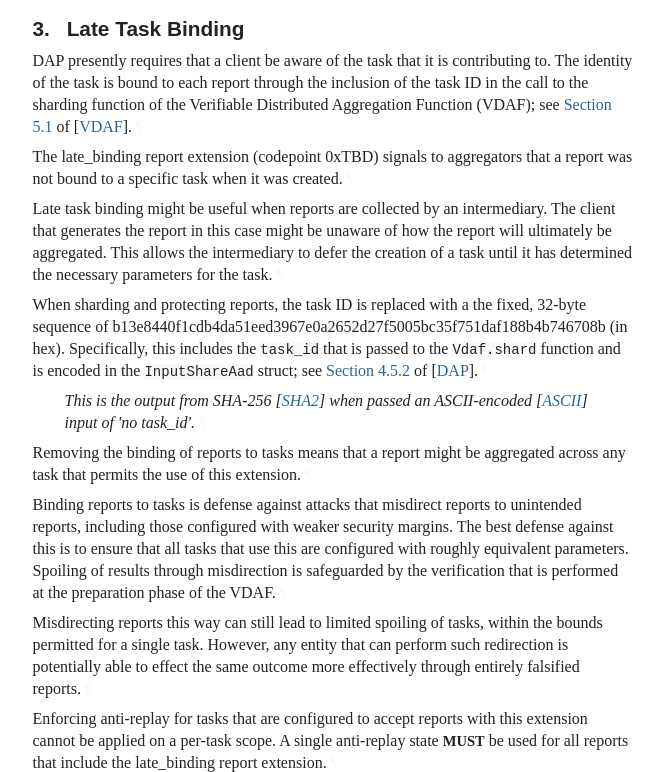
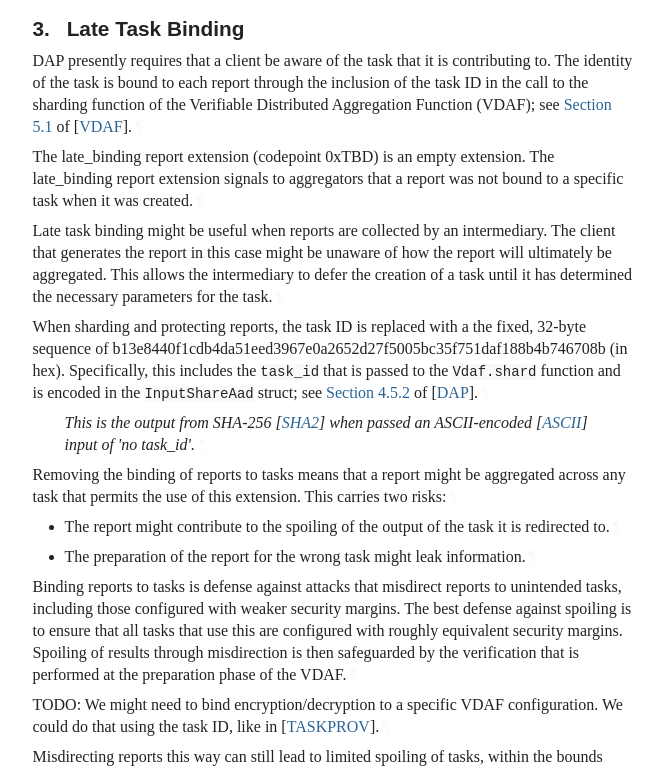
Before and after one commit to martinthomson/dap-dp-ext, a plain HTML site: page draft-thomson-ppm-dap-dp-ext.html in a window 1280 px wide. Shown: the part 2028-2800 px from the top of the page, without its empty margins (92-755 px from the left). Drawn offline with Linux system fonts and the light colour scheme; a web font is replaced by a local one.

Commit message:
Script updating gh-pages from c7bb5ac. [ci skip]

```diff
--- a/draft-thomson-ppm-dap-dp-ext.html
+++ b/draft-thomson-ppm-dap-dp-ext.html
@@ -1060,7 +1060,7 @@ svg :is([fill="white"], [fill^="#fff"]) {
 </tr></thead>
 <tfoot><tr>
 <td class="left">Thomson</td>
-<td class="center">Expires 5 January 2026</td>
+<td class="center">Expires 11 January 2026</td>
 <td class="right">[Page]</td>
 </tr></tfoot>
 </table>
@@ -1073,12 +1073,12 @@ svg :is([fill="white"], [fill^="#fff"]) {
 <dd class="internet-draft">draft-thomson-ppm-dap-dp-ext-latest</dd>
 <dt class="label-published">Published:</dt>
 <dd class="published">
-<time datetime="2025-07-04" class="published">4 July 2025</time>
+<time datetime="2025-07-10" class="published">10 July 2025</time>
     </dd>
 <dt class="label-intended-status">Intended Status:</dt>
 <dd class="intended-status">Standards Track</dd>
 <dt class="label-expires">Expires:</dt>
-<dd class="expires"><time datetime="2026-01-05">5 January 2026</time></dd>
+<dd class="expires"><time datetime="2026-01-11">11 January 2026</time></dd>
 <dt class="label-authors">Author:</dt>
 <dd class="authors">
 <div class="author">
@@ -1139,7 +1139,7 @@ are maintained.<a href="#section-abstract-1" class="pilcrow">¶</a></p>
         time. It is inappropriate to use Internet-Drafts as reference
         material or to cite them other than as "work in progress."<a href="#section-boilerplate.1-3" class="pilcrow">¶</a></p>
 <p id="section-boilerplate.1-4">
-        This Internet-Draft will expire on 5 January 2026.<a href="#section-boilerplate.1-4" class="pilcrow">¶</a></p>
+        This Internet-Draft will expire on 11 January 2026.<a href="#section-boilerplate.1-4" class="pilcrow">¶</a></p>
 </section>
 </div>
 <div id="copyright">
@@ -1335,7 +1335,9 @@ of the Verifiable Distributed Aggregation Function (VDAF);
 see <span><a href="https://datatracker.ietf.org/doc/html/draft-irtf-cfrg-vdaf-15#section-5.1" class="relref">Section 5.1</a> of [<a href="#VDAF" class="cite xref">VDAF</a>]</span>.<a href="#section-3-1" class="pilcrow">¶</a></p>
 <p id="section-3-2">The late_binding report extension
 (codepoint 0xTBD)
-signals to aggregators that a report was not bound to a specific task
+is an empty extension.
+The late_binding report extension signals to aggregators
+that a report was not bound to a specific task
 when it was created.<a href="#section-3-2" class="pilcrow">¶</a></p>
 <p id="section-3-3">Late task binding might be useful
 when reports are collected by an intermediary.
@@ -1359,32 +1361,49 @@ when passed an ASCII-encoded <span>[<a href="#ASCII" class="cite xref">ASCII</a>
 </aside>
 <p id="section-3-6">Removing the binding of reports to tasks
 means that a report might be aggregated across any task
-that permits the use of this extension.<a href="#section-3-6" class="pilcrow">¶</a></p>
-<p id="section-3-7">Binding reports to tasks is defense against attacks
-that misdirect reports to unintended reports,
+that permits the use of this extension.
+This carries two risks:<a href="#section-3-6" class="pilcrow">¶</a></p>
+<ul class="normal">
+<li class="normal" id="section-3-7.1">
+          <p id="section-3-7.1.1">The report might contribute to
+the spoiling of the output of the task
+it is redirected to.<a href="#section-3-7.1.1" class="pilcrow">¶</a></p>
+</li>
+        <li class="normal" id="section-3-7.2">
+          <p id="section-3-7.2.1">The preparation of the report for the wrong task
+might leak information.<a href="#section-3-7.2.1" class="pilcrow">¶</a></p>
+</li>
+      </ul>
+<p id="section-3-8">Binding reports to tasks is defense against attacks
+that misdirect reports to unintended tasks,
 including those configured with weaker security margins.
-The best defense against this is to ensure
-that all tasks that use this are configured with roughly equivalent parameters.
+The best defense against spoiling is to ensure
+that all tasks that use this are configured
+with roughly equivalent security margins.
 Spoiling of results through misdirection
-is safeguarded by the verification
-that is performed at the preparation phase of the VDAF.<a href="#section-3-7" class="pilcrow">¶</a></p>
-<p id="section-3-8">Misdirecting reports this way can still lead
+is then safeguarded by the verification
+that is performed at the preparation phase of the VDAF.<a href="#section-3-8" class="pilcrow">¶</a></p>
+<p id="section-3-9">TODO: We might need to bind encryption/decryption
+to a specific VDAF configuration.
+We could do that using the task ID,
+like in <span>[<a href="#TASKPROV" class="cite xref">TASKPROV</a>]</span>.<a href="#section-3-9" class="pilcrow">¶</a></p>
+<p id="section-3-10">Misdirecting reports this way can still lead
 to limited spoiling of tasks,
 within the bounds permitted for a single task.
 However, any entity that can perform such redirection
 is potentially able to effect the same outcome
 more effectively
-through entirely falsified reports.<a href="#section-3-8" class="pilcrow">¶</a></p>
-<p id="section-3-9">Enforcing anti-replay
+through entirely falsified reports.<a href="#section-3-10" class="pilcrow">¶</a></p>
+<p id="section-3-11">Enforcing anti-replay
 for tasks that are configured to accept reports with this extension
 cannot be applied on a per-task scope.
 A single anti-replay state <span class="bcp14">MUST</span> be used
-for all reports that include the late_binding report extension.<a href="#section-3-9" class="pilcrow">¶</a></p>
-<p id="section-3-10">This could increase the cost of meeting anti-replay requirements.
+for all reports that include the late_binding report extension.<a href="#section-3-11" class="pilcrow">¶</a></p>
+<p id="section-3-12">This could increase the cost of meeting anti-replay requirements.
 The intent with this extension is that additional constraints,
 such as one or more of the scoping extensions (see <a href="#scoping" class="auto internal xref">Section 5</a>),
 will be used to make it more feasible
-for an aggregator to comply with anti-replay requirements.<a href="#section-3-10" class="pilcrow">¶</a></p>
+for an aggregator to comply with anti-replay requirements.<a href="#section-3-12" class="pilcrow">¶</a></p>
 </section>
 </div>
 <div id="budget">
@@ -1638,9 +1657,7 @@ enum {
   task_budget (0xTBD),
   single_requester (0xTBD),
   (2^16-1)
-} ExtensionType;
-
-uint16 ReportExtensions&lt;2..2^16-2&gt;;
+} TaskbindExtensionType;
 </pre><a href="#section-6-2" class="pilcrow">¶</a>
 </div>
 <p id="section-6-3">Task provisioning extensions are defined
```
Also changed, not shown: index.html (+1 -1 lines), draft-thomson-ppm-dap-dp-ext.txt.
